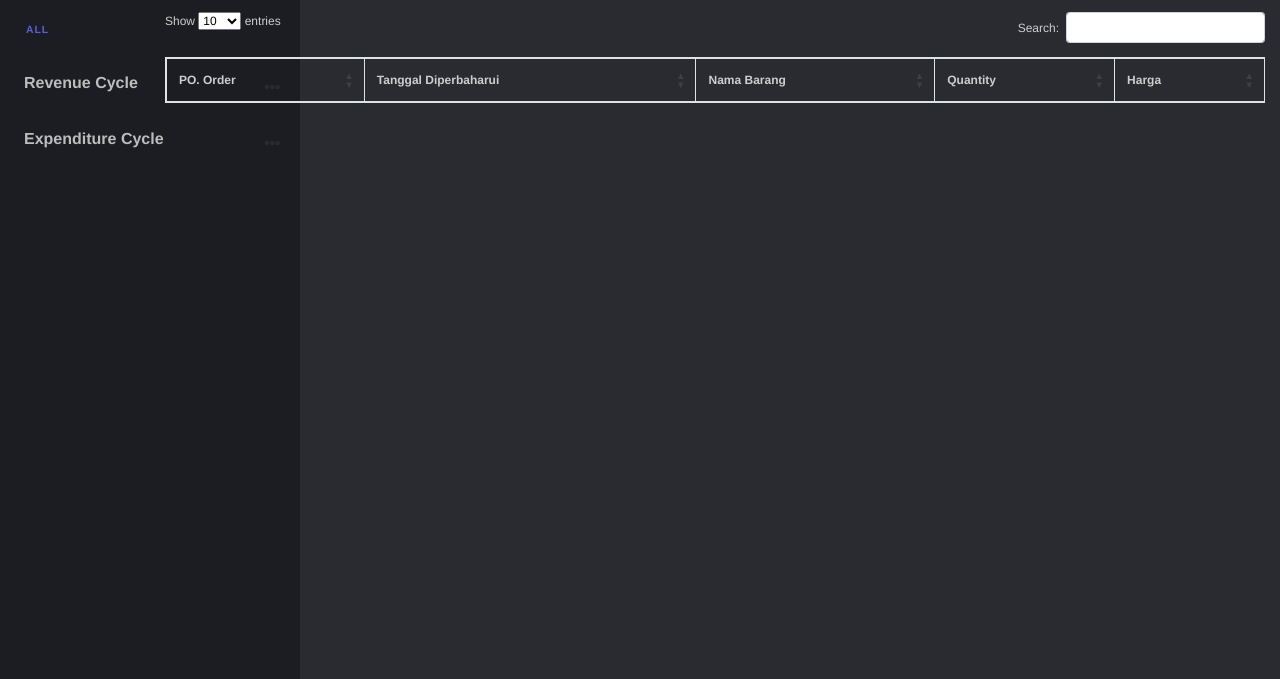
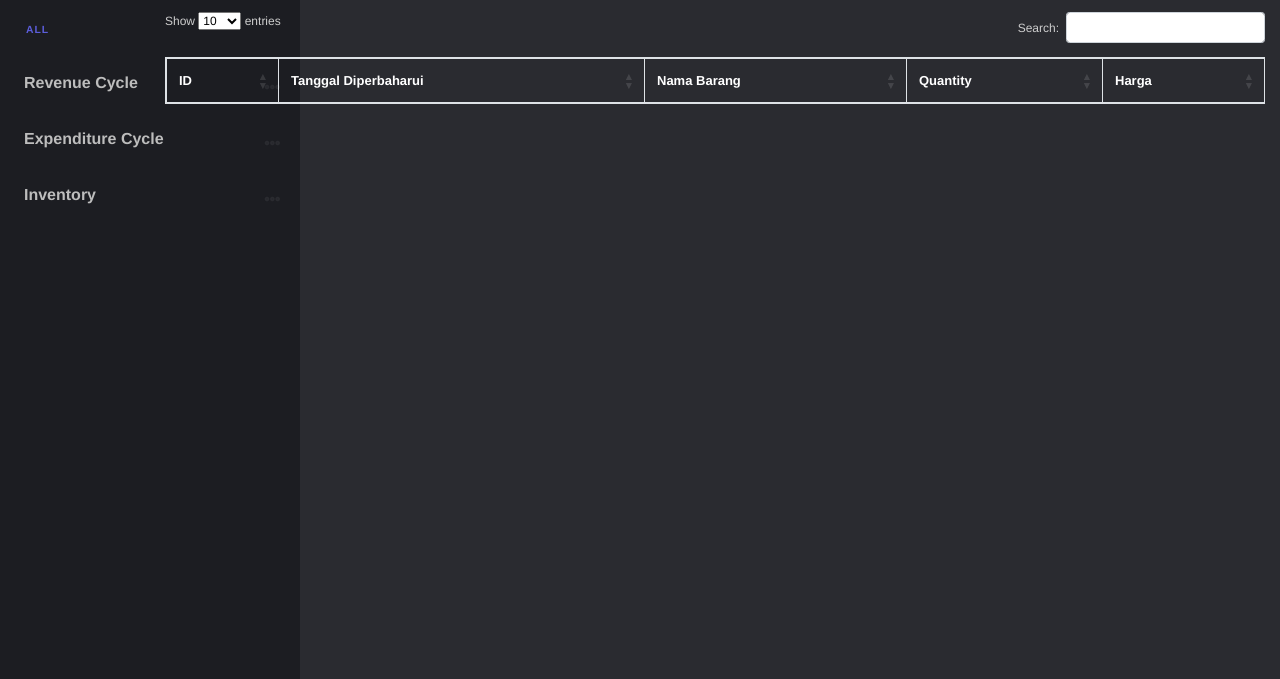
Before and after one commit to alsoncahyadi/orange, a Django app: page /items in a window 1280 px wide. Shown: the part 121-800 px from the top of the page. Run offline with Django 3.2, Linux system fonts and the light colour scheme; lists and menus that the app fills with data are empty; some libraries are stand-ins or nearby versions.

Commit message:
Edited navbar now inventory is a parent tab

```diff
--- a/arfi/templates/arfi/base.html
+++ b/arfi/templates/arfi/base.html
@@ -97,7 +97,7 @@
 				breadcrumbsCtrl : true, // show breadcrumbs
 				initialBreadcrumb : 'all', // initial breadcrumb text
 				backCtrl : false, // show back button
-				itemsDelayInterval : 60, // delay between each menu item sliding animation
+				itemsDelayInterval : 15, // delay between each menu item sliding animation
 				// onItemClick: loadTable // callback: item that doesn´t have a submenu gets clicked - onItemClick([event], [inner HTML of the clicked item])
 			});
 
--- a/arfi/templates/arfi/tables/items_table.html
+++ b/arfi/templates/arfi/tables/items_table.html
@@ -8,7 +8,7 @@ Job Order
 <table id="items" class="table table-striped table-bordered" style="width:100%" data-server-side="true" data-ajax="/api/items/?format=datatables">
   <thead>
     <tr>
-      <th data-data="id">PO. Order</th>
+      <th data-data="id">ID</th>
       <th data-data="updated_at_pretty">Tanggal Diperbaharui</th>
       <th data-data="name">Nama Barang</th>
       <th data-data="quantity">Quantity</th>
--- a/arfi/views.py
+++ b/arfi/views.py
@@ -34,9 +34,13 @@ NAVBAR_DATA = [
   ('Expenditure Cycle',
     [
       get_data(PurchaseOrder),
-      get_data(Item),
       get_data(ReceivingReport),
       get_data(PaymentReceipt),
+    ]
+  ),
+  ('Inventory',
+    [
+      get_data(Item),
     ]
   )
 ]
--- a/static/css/demo.css
+++ b/static/css/demo.css
@@ -32,6 +32,12 @@
 
 
 /* Main styles */
+
+th {
+  font-family: 'bpicons', 'Avenir Next', Avenir, 'Helvetica Neue', 'Lato', 'Segoe UI', Helvetica, Arial, sans-serif;
+  font-size: 13px;
+  color: #ffffff;
+}
 
 body {
 	font-family: 'Avenir Next', Avenir, 'Helvetica Neue', 'Lato', 'Segoe UI', Helvetica, Arial, sans-serif;
```
